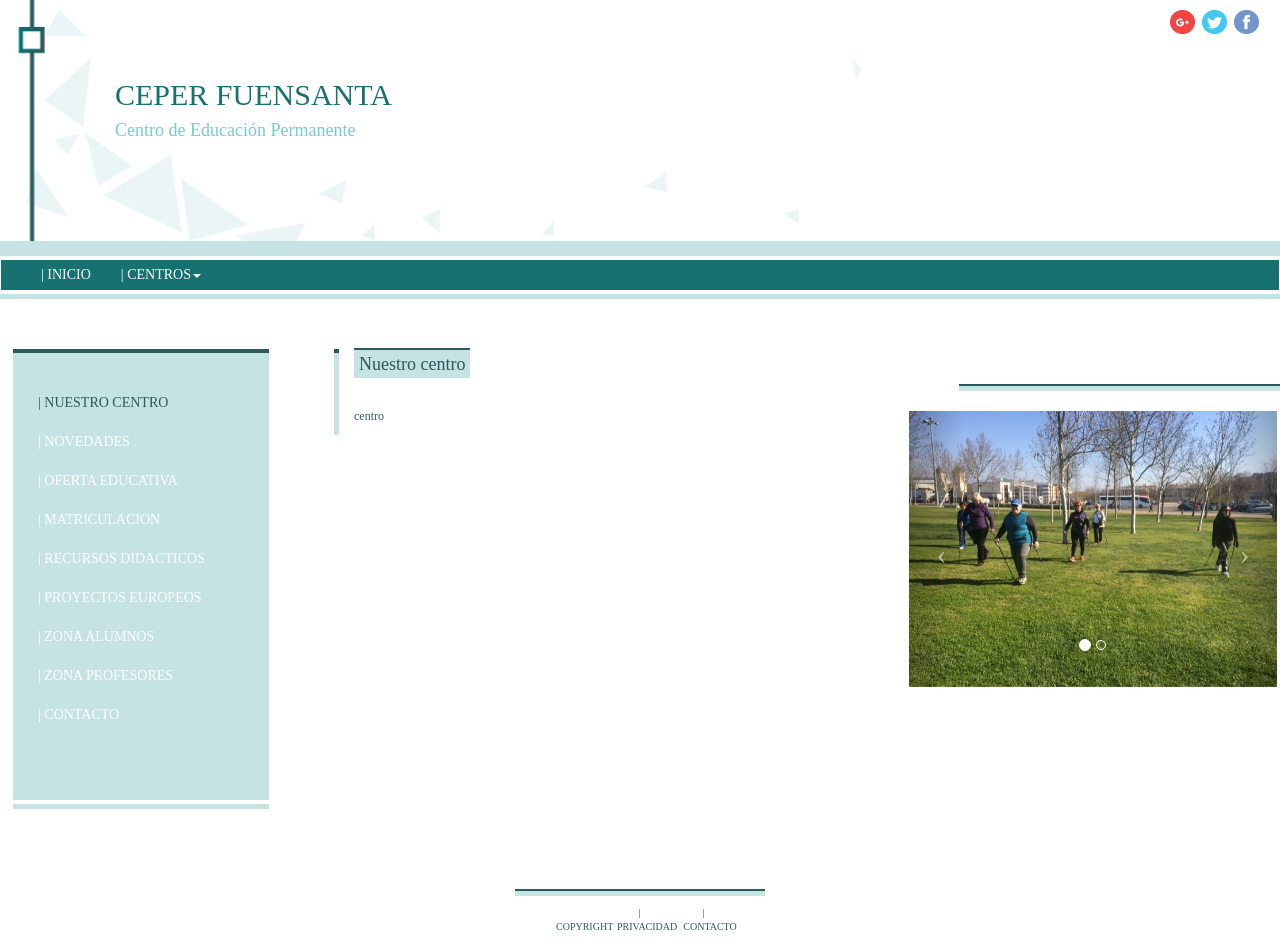
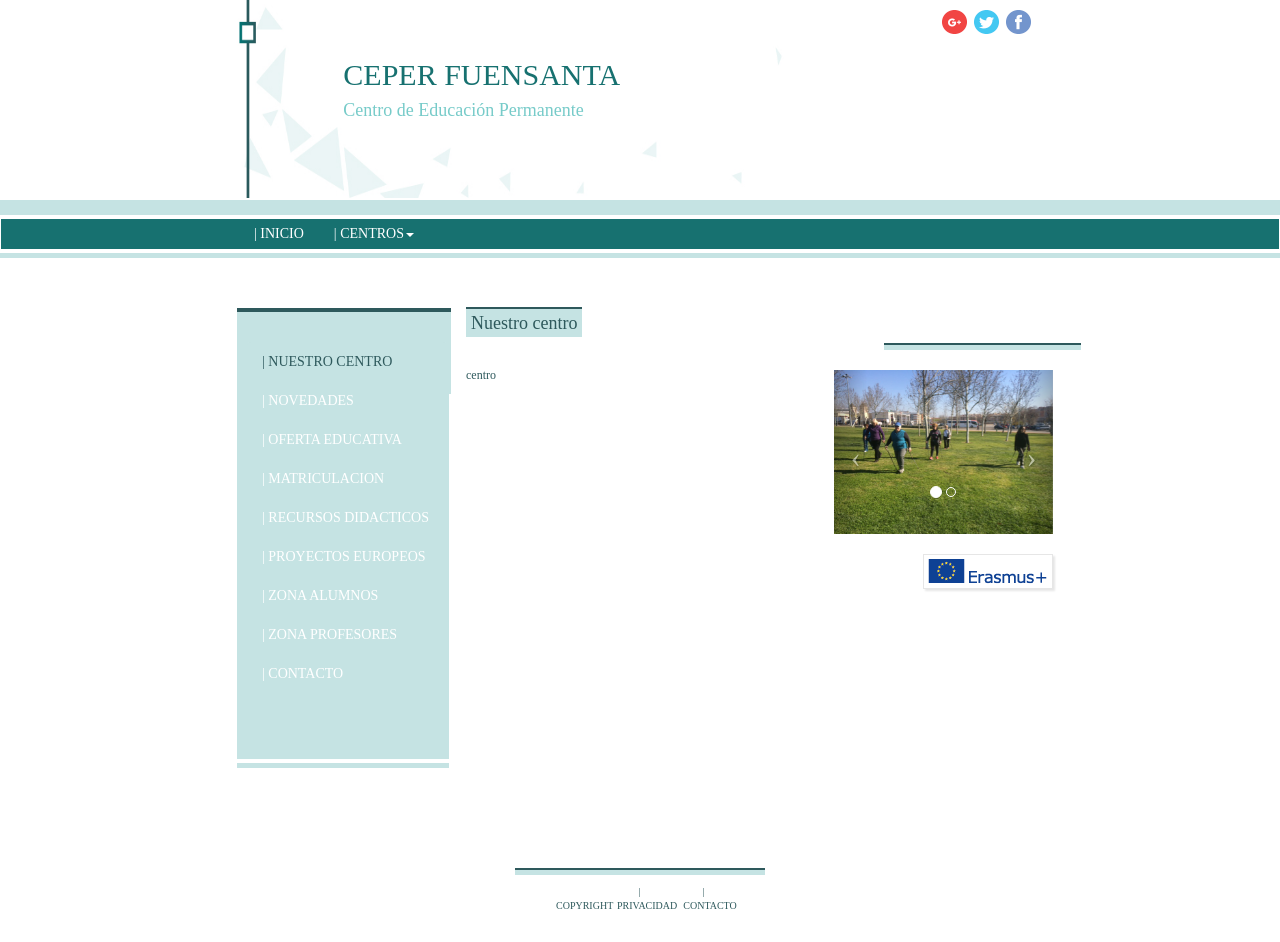
Before and after one commit to anamdgr/ceperFuensantaWeb, a website: page index.html in a window 1280 px wide. Shown: the top 942 px of the page. After the commit the page ends 921 px from the top, so only its background shows below. Drawn offline with nearby package versions, Linux system fonts and the light colour scheme; a web font is replaced by a local one.

Commit message:
Añadidos espacios laterales en index y botón Erasmus+

```diff
--- a/css/header.css
+++ b/css/header.css
@@ -19,9 +19,8 @@
 }
 
 .cabecera {
-	height: 240px;
+	height: 200px !important;
 }
-
 
 .cabecera-central-1 {
 	background-image: url("../images/Banners/1.jpg");
@@ -95,25 +94,25 @@
 
 .titulo {
 	margin-left: 100px;
-	margin-top: 80px;
+	margin-top: 60px;
 	color: #177170;
 }
 
 .subtitulo {
 	margin-left: 100px;
-	margin-bottom: 100px;
+	margin-bottom: 80px;
 	color: #77CBC9;
 }
 
 .titulo-seper {
 	margin-left: 50px;
-	margin-top: 60px;
+	margin-top: 40px;
 	color: #77CBC9;
 }
 
 .subtitulo-seper {
 	margin-left: 50px;
-	margin-top: 60px;
+	margin-top: 40px;
 	margin-bottom: 65px;
 	color: #177170;
 }
--- a/css/main-body.css
+++ b/css/main-body.css
@@ -74,7 +74,7 @@ body {
 	margin-left: -2px;
 	margin-right: -2px;
 	width: 105%;
-	height: 500px;
+	height: 520px;
 }
 
 .columna-texto {
@@ -122,13 +122,16 @@ body {
 }
 
 .erasmus-link {
+	padding: 4px;
+	margin-top: 20px;
 	margin-bottom: 10px;
-	width: 40%;
+	min-height: 30px;
+	width: 130px;
 	float: right;
 	border: 1px solid;
 	border-color: #E6E6E6;
 	box-shadow: 2px 2px 2px #E6E6E6;
-	margin-right: 10%;
+	margin-right: 0px;
 }
 
 .pie {
@@ -148,6 +151,7 @@ body {
 }
 
 .enlaces-pie ul li {
+	color: #2E595C;
 	list-style-type: none;
 	display: inline-block;
 }
--- a/index.html
+++ b/index.html
@@ -32,7 +32,11 @@
 
 <body>
 
-	<div class="container-fluid cabecera-central-1">
+	<div class="container-fluid cabecera">
+		<div class="row">
+			<div class="col-md-2 hidden-sm hidden-xs"></div>
+			<div class="col-xs-12 col-sm-12 col-md-8">
+				<div class="container-fluid cabecera cabecera-central-1">
 					<a href="#"><img class="img-fluid facebook-link" src="images/fb_icon.png"></img></a>
 					<a href="#"><img class="img-fluid twitter-link" src="images/twiiter_icon.png"></img></a>
 					<a href="#"><img class="img-fluid google-link" src="images/google_icon.png"></img></a>
@@ -43,12 +47,19 @@
 						<h4>Centro de Educación Permanente</h4>
 					</div>
 				</div>
+			</div>
+			<div class="col-md-2 hidden-sm hidden-xs"></div>
+		</div>
+	</div>
 
 	<ul id="blue-line"></ul>
 
 	<!-- Topbar -->
 	<nav class="navbar">
   		<div class="container-fluid barra">
+  			<div class="row">
+		  		<div class="col-md-2 hidden-sm hidden-xs"></div>
+				<div class="col-xs-12 col-sm-12 col-md-8">
 		    		<ul class="nav navbar-nav">
 			      		<li><a href="index.html">INICIO</a></li>
 			      		<li class="dropdown">
@@ -90,12 +101,18 @@
 			      		</li>
 		    		</ul>
 		    	</div>
+				<div class="col-md-2 hidden-sm hidden-xs"></div>
+			</div>
+  		</div>
 	</nav>
 
 
 	<ul id="thin-blue-line"></ul>
 
 	<div class="container-fluid cuerpo">
+		<div class="row">
+	  		<div class="col-md-2 hidden-sm hidden-xs"></div>
+			<div class="col-xs-12 col-sm-12 col-md-8">
 				<div class="row">
 					<div class="col-sm-3">
 						<!-- Sidebar -->
@@ -207,8 +224,16 @@
 									<span class="icon-next"></span>
 								</a>
 							</div>
+							<div class=" container-fluid erasmus-link">
+							<a href="">
+								<img class="img-fluid" src="./images/Logo_Erasmus+.png">
+							</a>
 							</div>
 						</div>
+					</div>
+				</div>
+			</div>
+			<div class="col-md-2 hidden-sm hidden-xs"></div>
 		</div>
 	</div>
 
```
Also changed, not shown: seperAdamuz.html (+7 -2 lines). Lines whose indentation alone changed are shown as unchanged.
